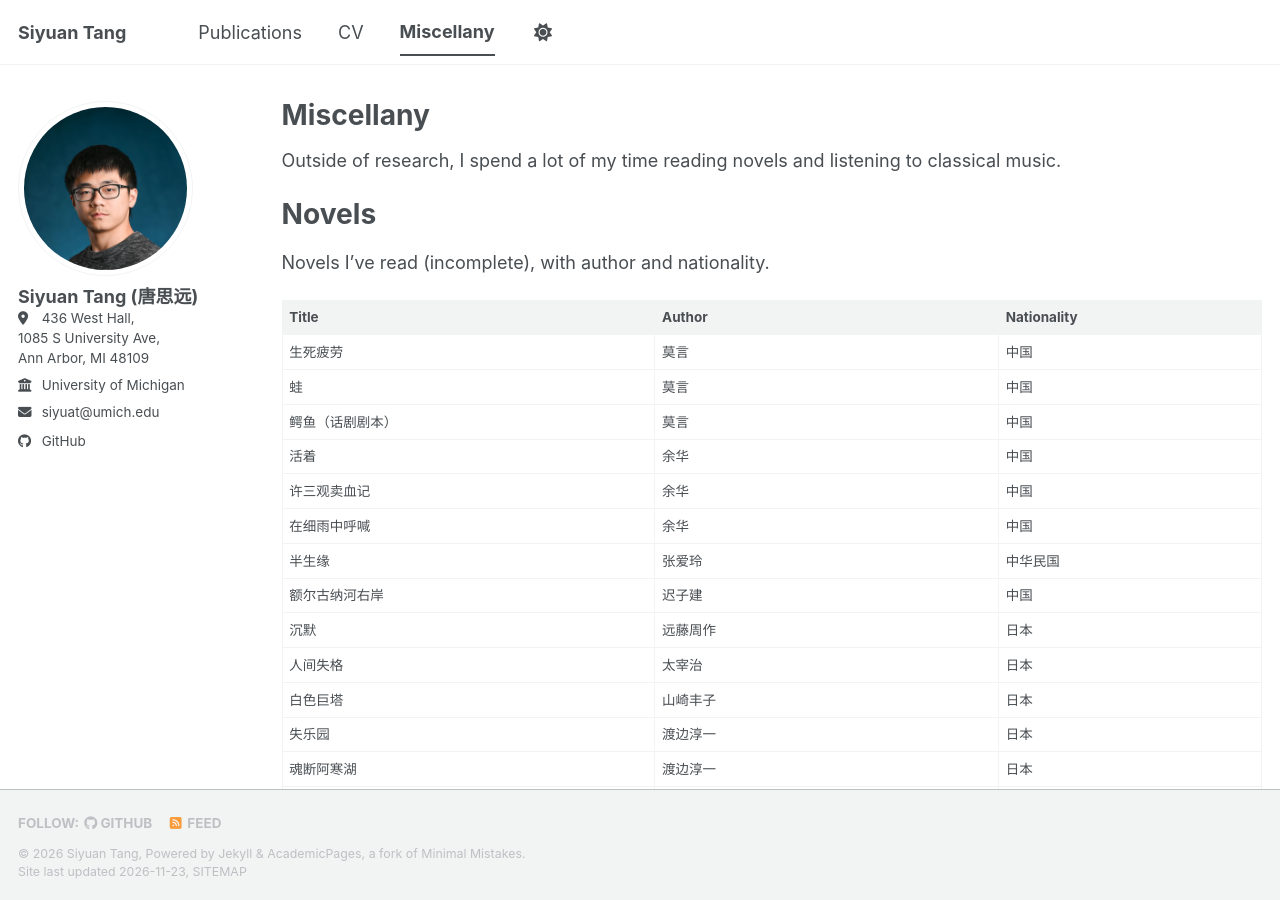
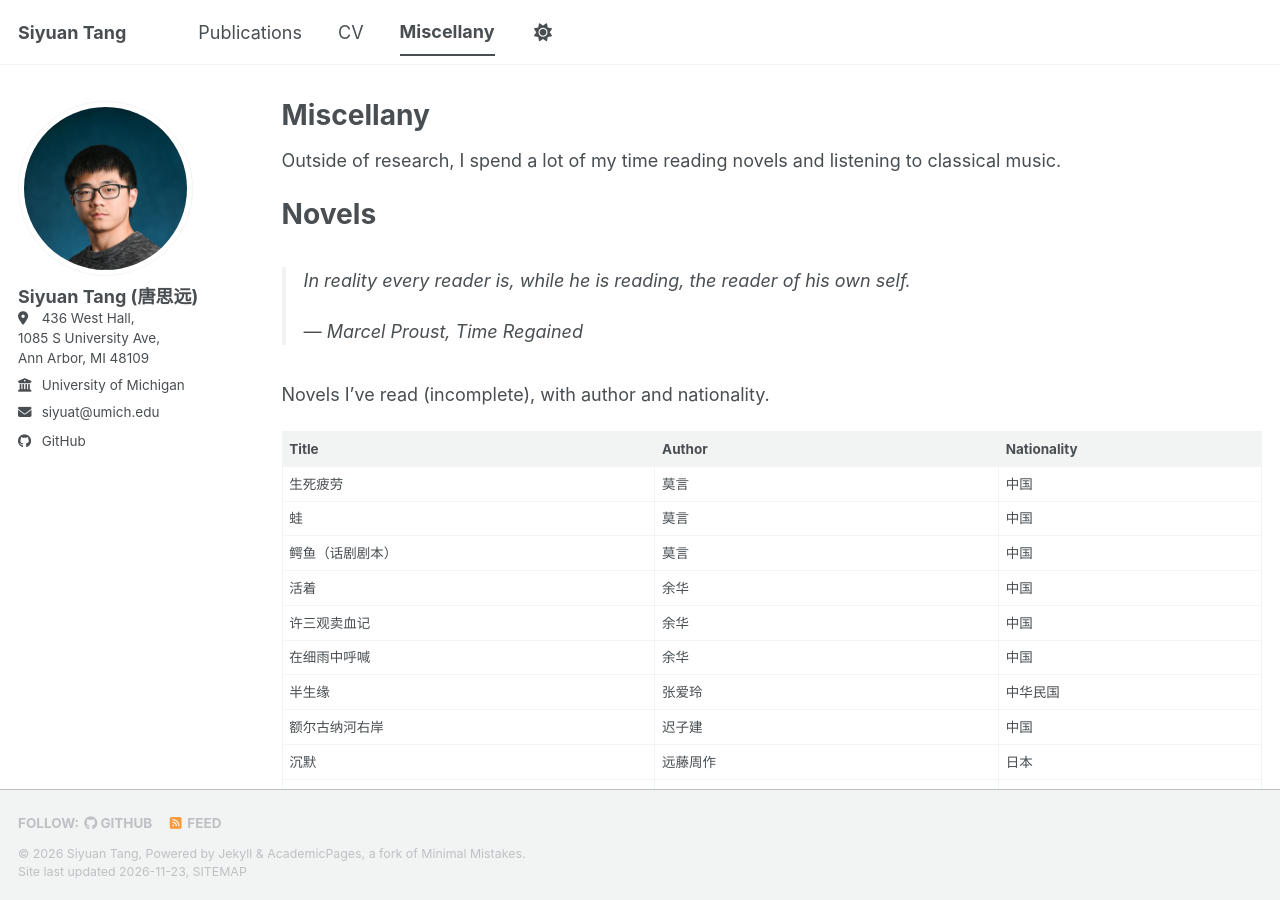
Before and after one commit to siyuat-ui/siyuat-ui.github.io, a Jekyll site: the page built from _pages/miscellany.md, in a window 1280 px wide and 900 px high. Built offline with Jekyll 4.4.1, drawn with Linux system fonts in a browser that asks for light colours; a style sheet for code colours, icons or effects is not loaded.

Commit message:
Add Proust epigraph under Novels on Miscellany page
Co-Authored-By: Claude Sonnet 5.5 <noreply@anthropic.com>
Claude-Session: https://claude.ai/code/session_01V4NqYJVaZa2Mrh8DC2t8GC

```diff
--- a/_pages/miscellany.md
+++ b/_pages/miscellany.md
@@ -11,6 +11,10 @@ Outside of research, I spend a lot of my time reading novels and listening to cl
 
 Novels
 ======
+
+> In reality every reader is, while he is reading, the reader of his own self.
+>
+> — Marcel Proust, *Time Regained*
 
 Novels I've read (incomplete), with author and nationality.
 
```
